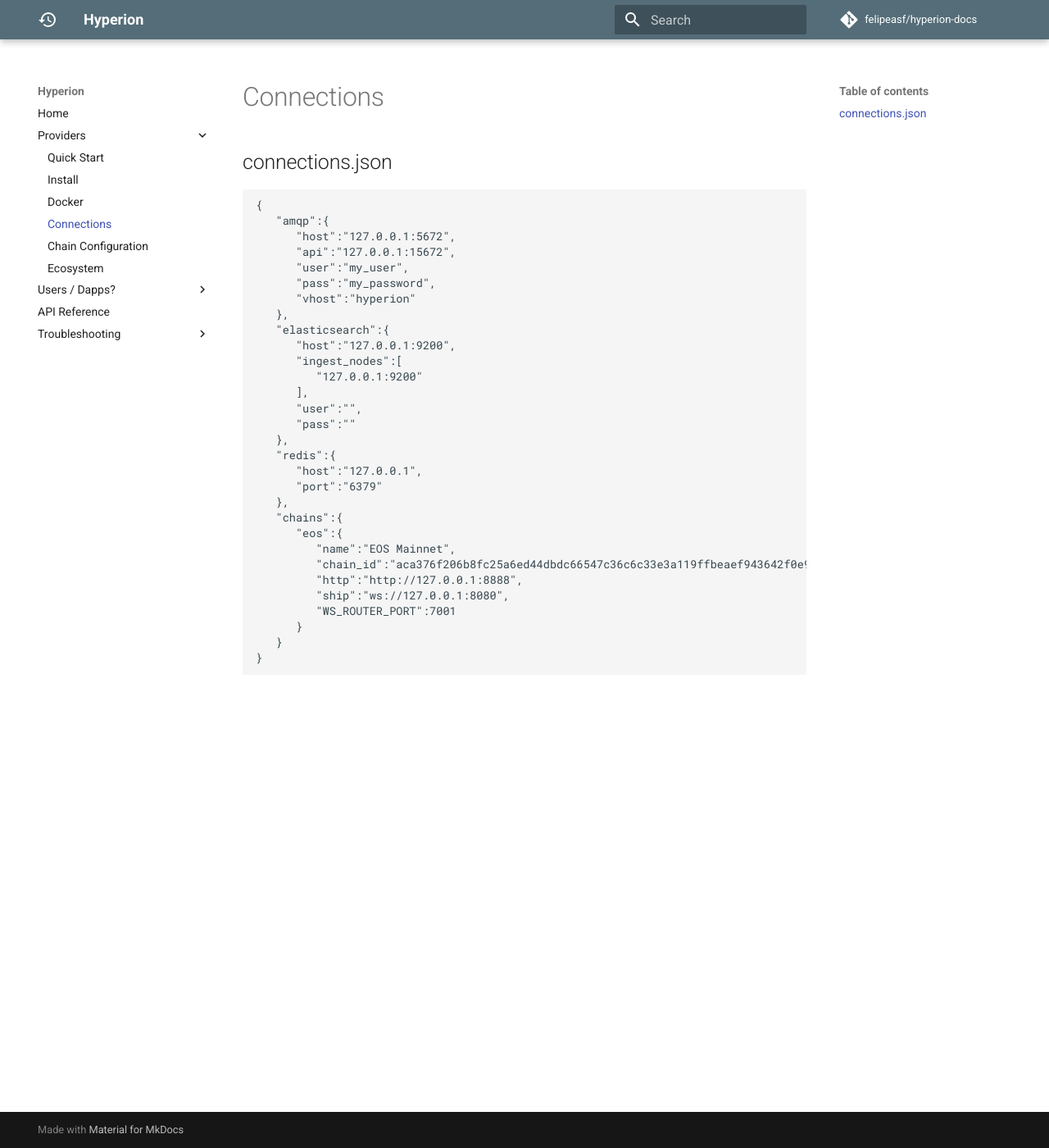
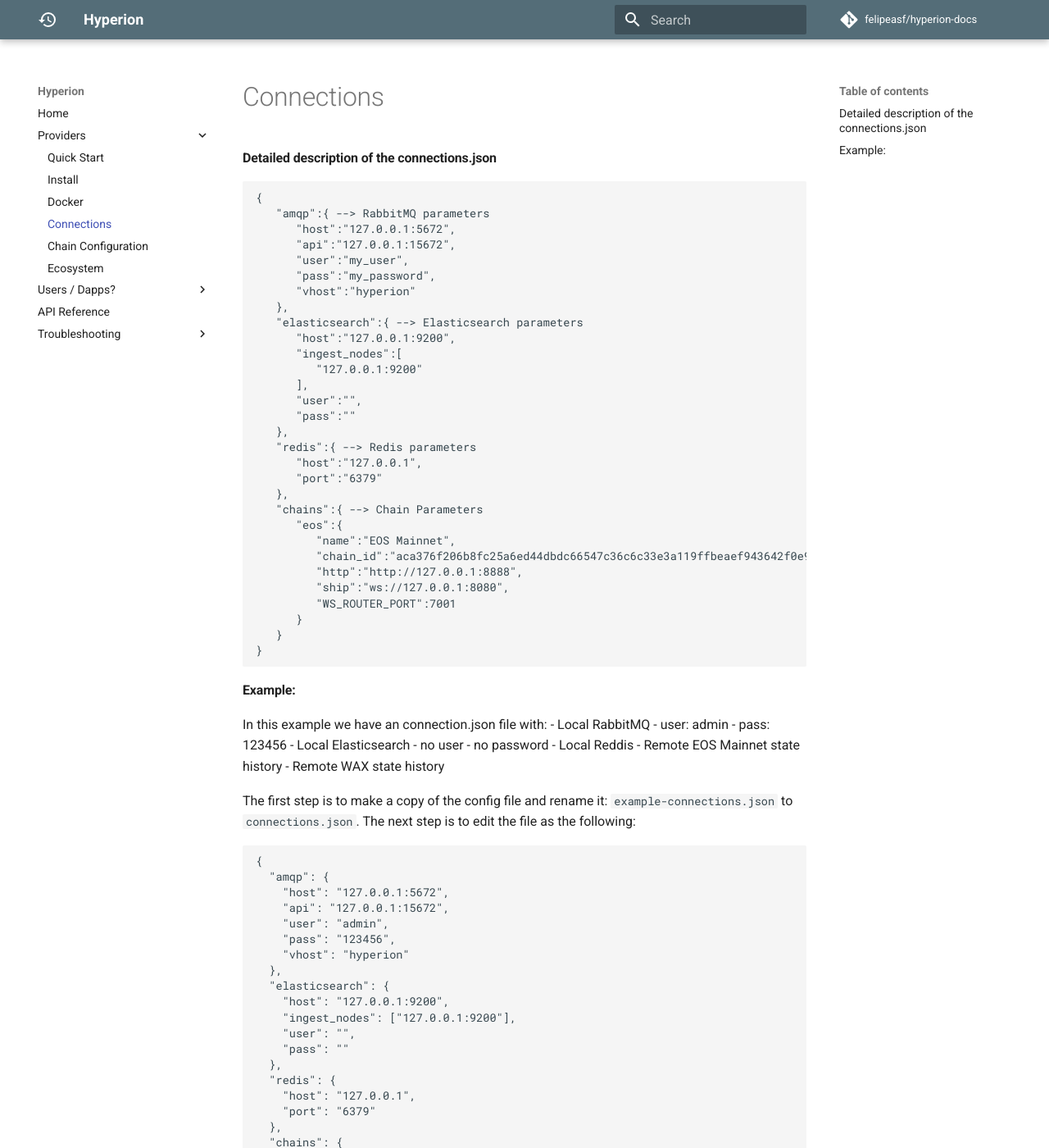
Before and after one commit to felipeasf/hyperion-docs, an MkDocs documentation site: the page built from docs/connections.md, in a window 1280 px wide and 1400 px high. Shown: the whole window at 82% size. Built offline with MkDocs 1.6.1 and Material for MkDocs 9.7.7, drawn with Linux system fonts in a browser that asks for light colours; comment, search, counter and statistics services are not loaded; some of the changed text lies outside the part shown.

Commit message:
new info

`````diff
--- a/docs/connections.md
+++ b/docs/connections.md
@@ -1,16 +1,15 @@
-## connections.json
-
+#### Detailed description of the connections.json
 
 ````json
 {
-   "amqp":{
+   "amqp":{ --> RabbitMQ parameters
       "host":"127.0.0.1:5672",
       "api":"127.0.0.1:15672",
       "user":"my_user",
       "pass":"my_password",
       "vhost":"hyperion"
    },
-   "elasticsearch":{
+   "elasticsearch":{ --> Elasticsearch parameters
       "host":"127.0.0.1:9200",
       "ingest_nodes":[
          "127.0.0.1:9200"
@@ -18,11 +17,11 @@
       "user":"",
       "pass":""
    },
-   "redis":{
+   "redis":{ --> Redis parameters
       "host":"127.0.0.1",
       "port":"6379"
    },
-   "chains":{
+   "chains":{ --> Chain Parameters
       "eos":{
          "name":"EOS Mainnet",
          "chain_id":"aca376f206b8fc25a6ed44dbdc66547c36c6c33e3a119ffbeaef943642f0e906",
@@ -33,3 +32,57 @@
    }
 }
 ````
+#### Example:
+In this example we have an connection.json file with:
+- Local RabbitMQ
+    - user: admin
+    - pass: 123456
+- Local Elasticsearch
+    - no user
+    - no password
+- Local Reddis
+- Remote EOS Mainnet state history
+- Remote WAX state history
+
+The first step is to make a copy of the config file and rename it: `example-connections.json` to `connections.json`.
+The next step is to edit the file as the following:
+
+````json
+{
+  "amqp": {
+    "host": "127.0.0.1:5672",
+    "api": "127.0.0.1:15672",
+    "user": "admin",
+    "pass": "123456",
+    "vhost": "hyperion"
+  },
+  "elasticsearch": {
+    "host": "127.0.0.1:9200",
+    "ingest_nodes": ["127.0.0.1:9200"],
+    "user": "",
+    "pass": ""
+  },
+  "redis": {
+    "host": "127.0.0.1",
+    "port": "6379"
+  },
+  "chains": {
+    "eos": {
+      "name": "EOS Mainnet",
+      "chain_id": "aca376f206b8fc25a6ed44dbdc66547c36c6c33e3a119ffbeaef943642f0e906",
+      "http": "http://127.0.0.1:8888",
+      "ship": "ws://127.0.0.1:8080",
+      "WS_ROUTER_PORT": 7001
+    },
+    "wax": {
+      "name": "WAX Mainnet",
+      "chain_id": "1064487b3cd1a897ce03ae5b6a865651747e2e152090f99c1d19d44e01aea5a4",
+      "http": "https://wax.eosrio.io",
+      "ship": "ws://192.168.0.138:8033",
+      "ship2": "ws://188.0.217.70:8080",
+      "WS_ROUTER_HOST": "127.0.0.1",
+      "WS_ROUTER_PORT": 8034
+    }
+  }
+}
+````
--- a/docs/ecosystem.md
+++ b/docs/ecosystem.md
@@ -1,3 +1,4 @@
+#### Detailed description of the ecosystem.config.js
 
 ````javascript
 const {addApiServer, addIndexer} = require("./definitions/ecosystem_settings");
`````
Also changed, not shown: docs/chain.md (+23 -20 lines), docs/trouble.md (deleted).
